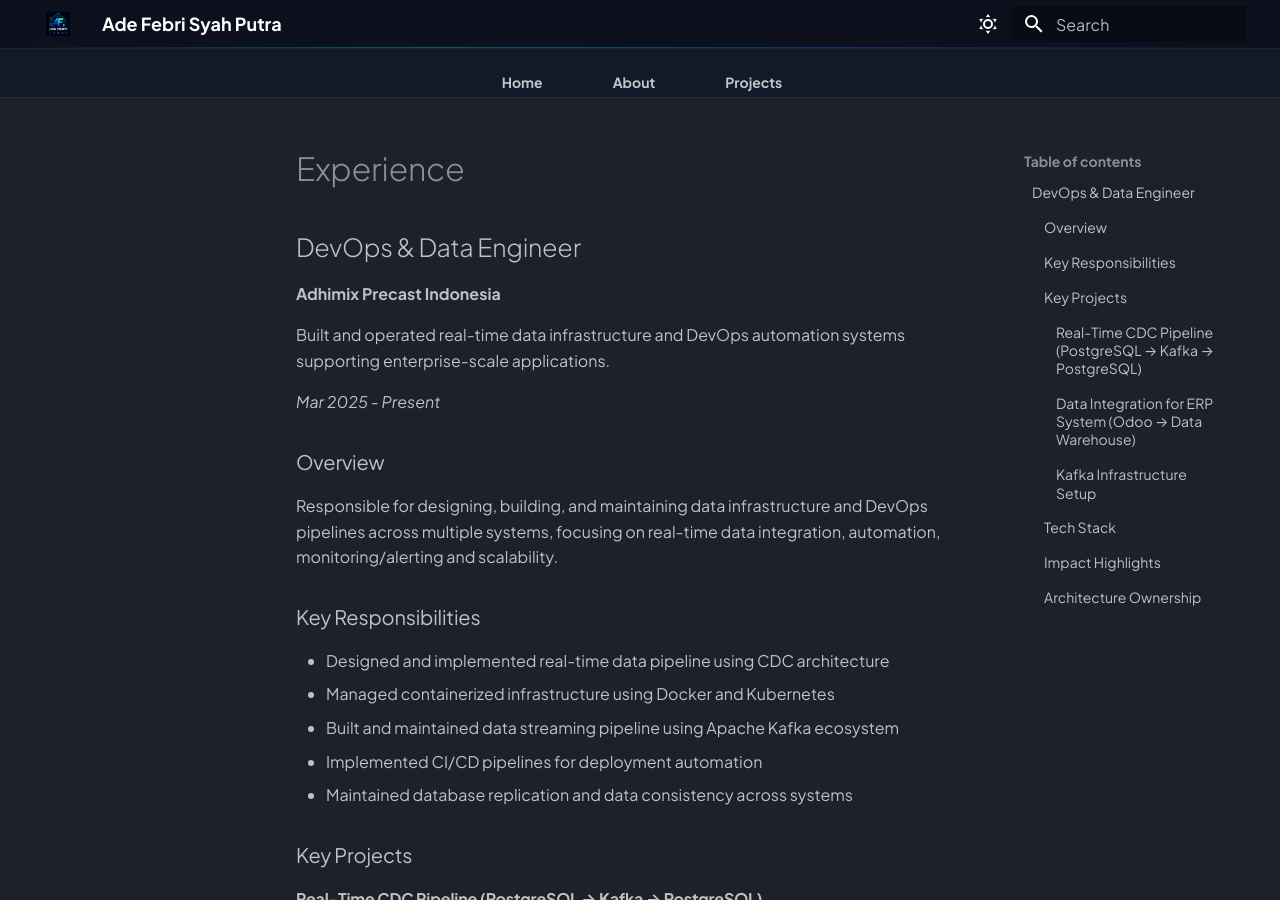
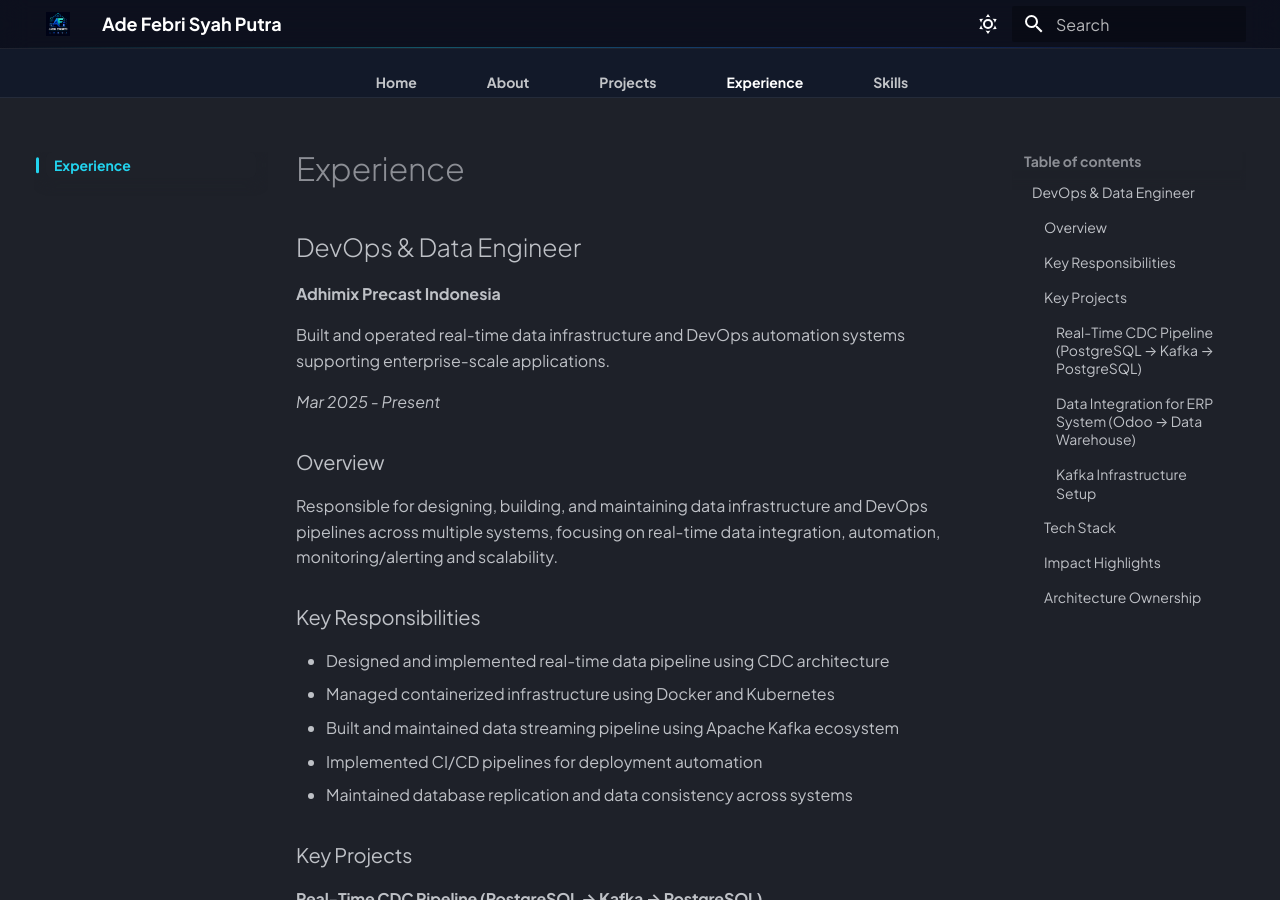
Before and after one commit to adefebri/ade-febri-portfolio, an MkDocs documentation site: the page built from docs/experience.md, in a window 1280 px wide and 900 px high. Built offline with MkDocs 1.6.1 and Material for MkDocs 9.7.7, drawn with Linux system fonts in a browser that asks for light colours.

Commit message:
add mkdocs

```diff
--- a/mkdocs.yml
+++ b/mkdocs.yml
@@ -36,6 +36,8 @@ nav:
   - Home: index.md
   - About: about.md
   - Projects: projects.md
+  - Experience: experience.md
+  - Skills: skills.md
   # - DevOps:
   #     - Kubernetes: devops/kubernetes.md
   #     - Kafka: devops/kafka.md
```
